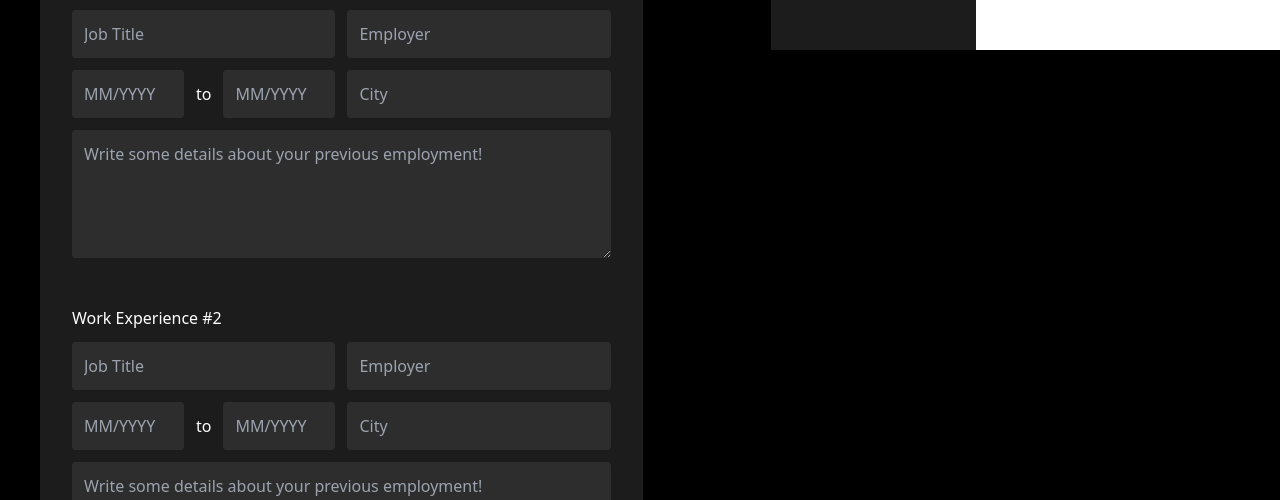
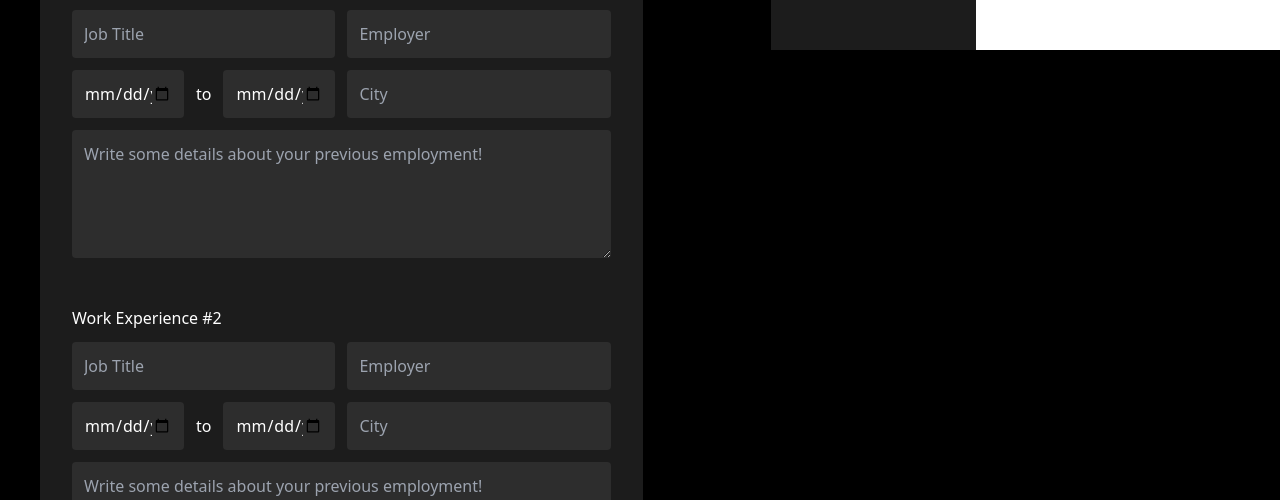
Before and after one commit to aScHEABL/cv-project, a React (Create React App) app: page / in a window 1280 px wide. Shown: the part 734-1234 px from the top of the page. Built offline with nearby package versions, Linux system fonts and the light colour scheme.

Commit message:
fix: input type to date

```diff
--- a/src/components/Employment.js
+++ b/src/components/Employment.js
@@ -20,11 +20,11 @@ const Employment = () => {
             placeholder="Employer" name="employer_first" value={cvState.employer_first}
             onChange={(e) => handleChange('employer_first', e.target.value)} />
             <div className="flex w-full h-fit gap-3 justify-between items-center">
-                <input className="bg-input-box-gray w-28 h-12 rounded px-3 text-white"
+                <input type="date" date-date-format="MM YYYY" className="bg-input-box-gray w-28 h-12 rounded px-3 text-white"
                 placeholder="MM/YYYY" name="startDate_first" value={cvState.startDate_first}
                 onChange={(e) => handleChange('startDate_first', e.target.value)} />
                 <label className="text-white">to</label>
-                <input className="bg-input-box-gray w-28 h-12 rounded px-3 text-white"
+                <input type="date" date-date-format="MM YYYY" className="bg-input-box-gray w-28 h-12 rounded px-3 text-white"
                 placeholder="MM/YYYY" name="endDate_first" value={cvState.endDate_first}
                 onChange={(e) => handleChange('endDate_first', e.target.value)} />
             </div>
@@ -45,11 +45,11 @@ const Employment = () => {
             placeholder="Employer" name="employer_second" value={cvState.employer_second}
             onChange={(e) => handleChange('employer_second', e.target.value)} />
             <div className="flex w-full h-fit gap-3 justify-between items-center">
-                <input className="bg-input-box-gray w-28 h-12 rounded px-3 text-white"
+                <input type="date" className="bg-input-box-gray w-28 h-12 rounded px-3 text-white"
                 placeholder="MM/YYYY" name="startDate_second" value={cvState.startDate_second}
                 onChange={(e) => handleChange('startDate_second', e.target.value)} />
                 <label className="text-white">to</label>
-                <input className="bg-input-box-gray w-28 h-12 rounded px-3 text-white"
+                <input type="date" className="bg-input-box-gray w-28 h-12 rounded px-3 text-white"
                 placeholder="MM/YYYY" name="endDate_second" value={cvState.endDate_second}
                 onChange={(e) => handleChange('endDate_second', e.target.value)} />
             </div>
```
